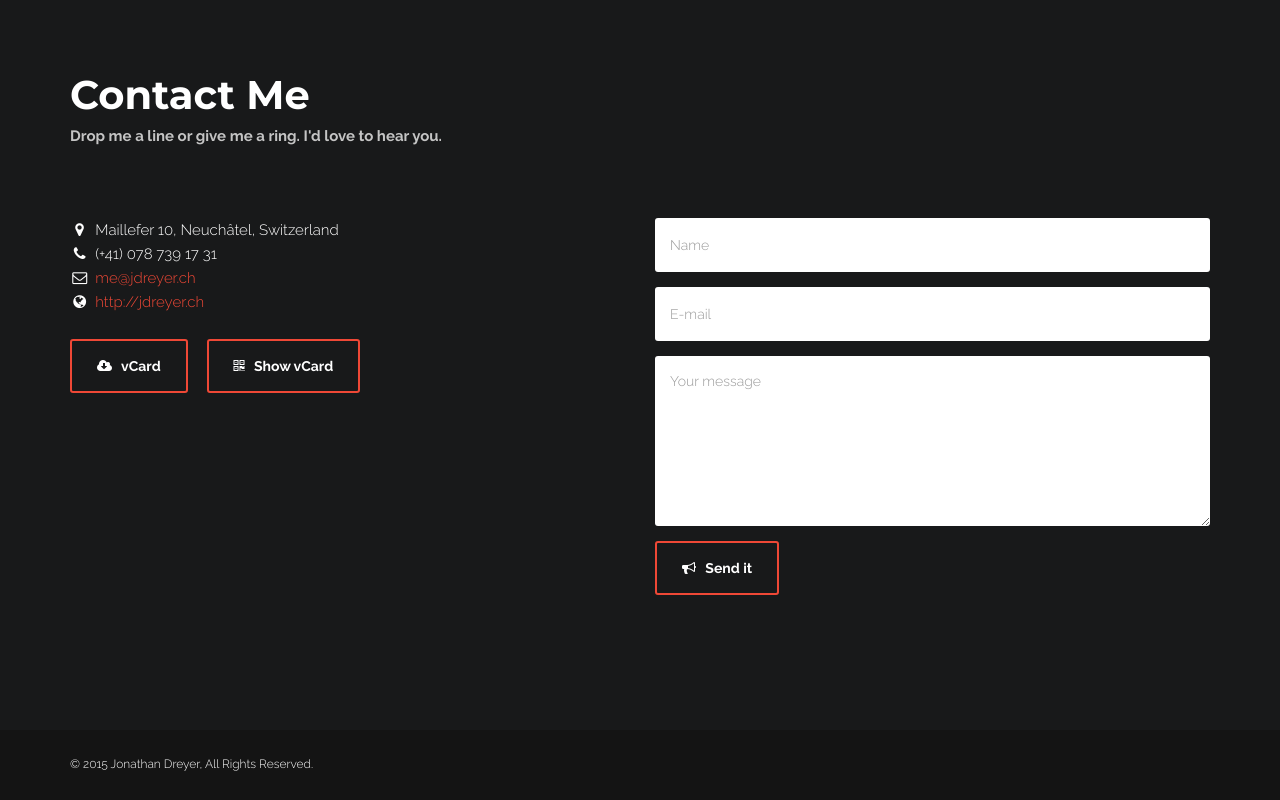
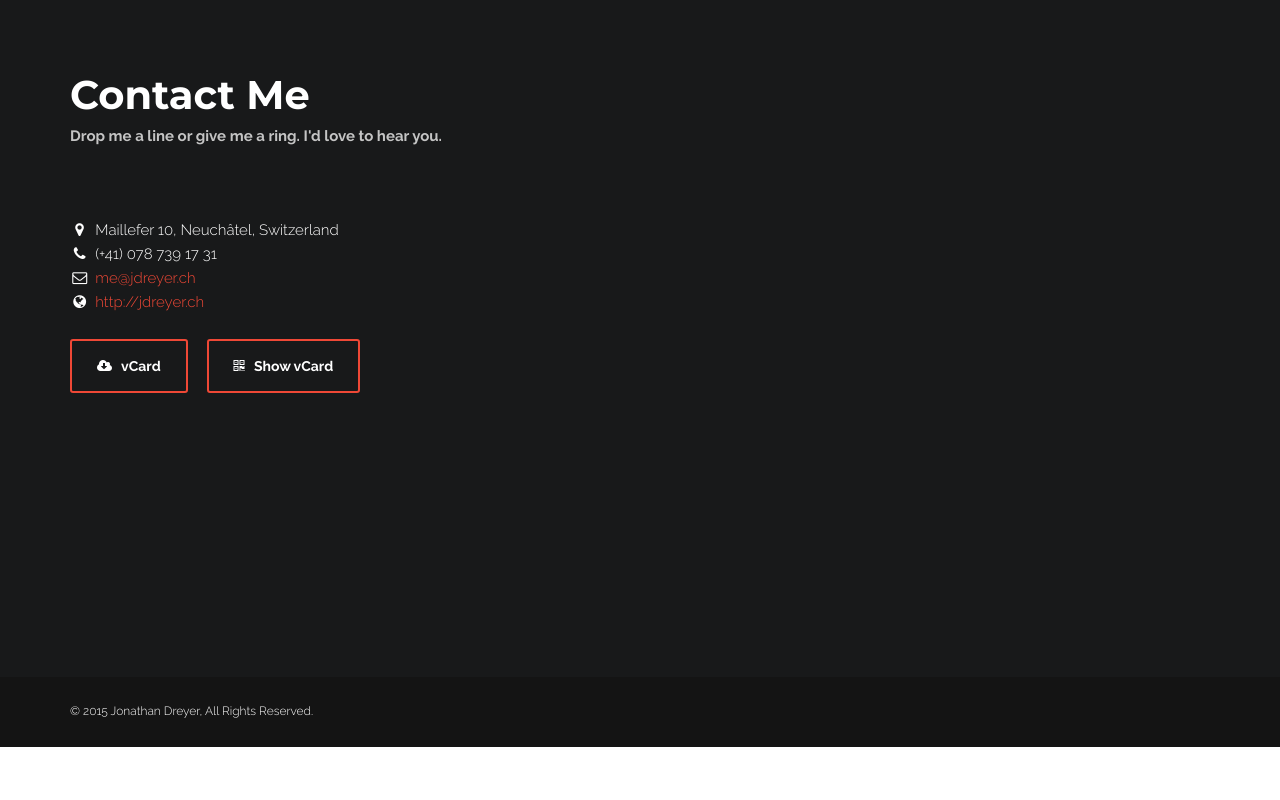
Before and after one commit to jonathandreyer/jonathandreyer.github.io, a plain HTML site: page index.html in a window 1280 px wide. Shown: the part 3827-4627 px from the top of the page. After the commit the page ends 4574 px from the top, so only its background shows below. Drawn offline with Linux system fonts and the light colour scheme.

Commit message:
Update index.html
Remove contact form

```diff
--- a/index.html
+++ b/index.html
@@ -445,7 +445,7 @@
 
 					</div>
 
-					<div class="col-md-6 wow bounceInRight">
+					<!--<div class="col-md-6 wow bounceInRight">
 
 						<form id="contact-form" role="form">
 
@@ -475,7 +475,7 @@
 
 						<div class="ajax-response"></div>
 
-					</div>
+					</div>-->
 
 				</div><!-- .row -->
 
```
